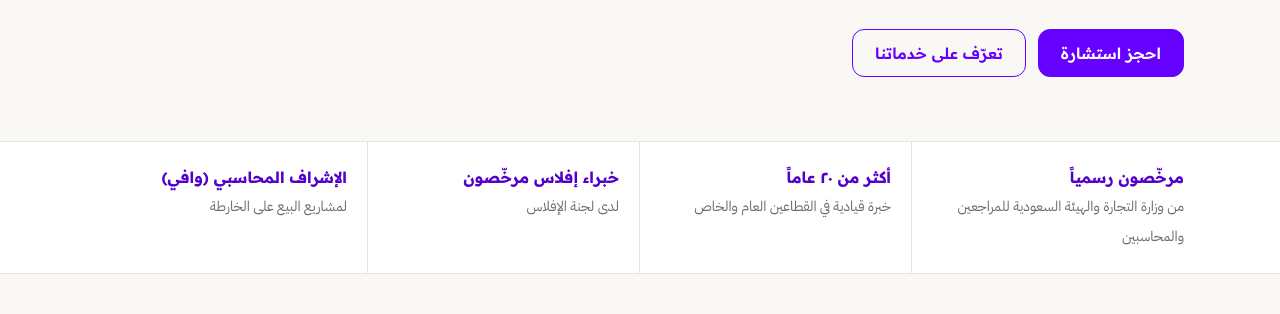
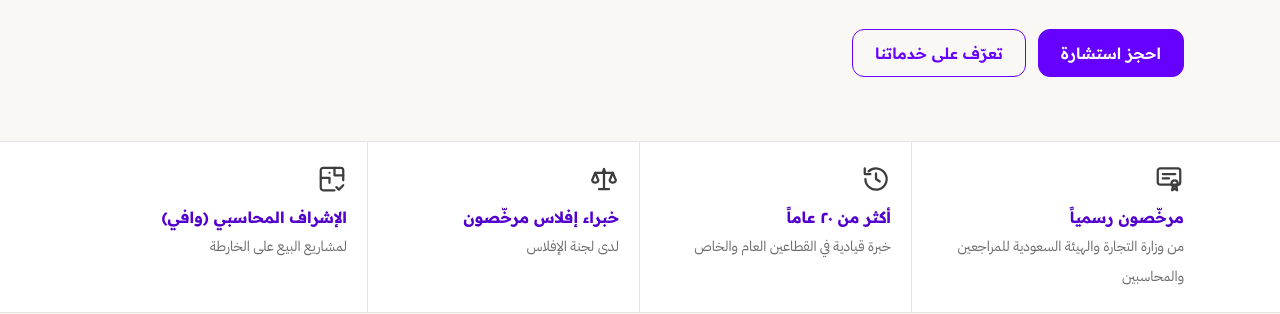
Before and after one commit to Moha054/cpasolmi, a plain HTML site: page index.html in a window 1280 px wide. Shown: the part 509-823 px from the top of the page. Drawn offline with Linux system fonts and the light colour scheme.

Commit message:
Add SVG icons to highlights section in index.html

```diff
--- a/index.html
+++ b/index.html
@@ -103,20 +103,32 @@
   <div class="highlights">
     <div class="container">
       <div class="highlight">
+        <svg class="highlight-icon" viewBox="0 0 24 24" width="30" height="30" fill="none" stroke="currentColor" stroke-width="1.8" stroke-linecap="round" stroke-linejoin="round" aria-hidden="true"><rect x="3" y="3.5" width="18" height="13" rx="2"/><path d="M7 8h10"/><path d="M7 11.5h5"/><circle cx="16.5" cy="15.5" r="2.5"/><path d="M15.2 17.6 14.5 21l2-1.1 2 1.1-.7-3.4"/></svg>
+        <div>
           <strong data-ar="مرخّصون رسمياً" data-en="Licensed Firm">مرخّصون رسمياً</strong>
           <span data-ar="من وزارة التجارة والهيئة السعودية للمراجعين والمحاسبين" data-en="Licensed by the Ministry of Commerce and SOCPA">من وزارة التجارة والهيئة السعودية للمراجعين والمحاسبين</span>
         </div>
+      </div>
       <div class="highlight">
+        <svg class="highlight-icon" viewBox="0 0 24 24" width="30" height="30" fill="none" stroke="currentColor" stroke-width="1.8" stroke-linecap="round" stroke-linejoin="round" aria-hidden="true"><path d="M3.5 12a8.5 8.5 0 1 0 2.6-6.1"/><path d="M3 3.5V8h4.5"/><path d="M12 7.5V12l3 2"/></svg>
+        <div>
           <strong data-ar="أكثر من ٢٠ عاماً" data-en="Over 20 Years">أكثر من ٢٠ عاماً</strong>
           <span data-ar="خبرة قيادية في القطاعين العام والخاص" data-en="Of leadership experience across the public and private sectors">خبرة قيادية في القطاعين العام والخاص</span>
         </div>
+      </div>
       <div class="highlight">
+        <svg class="highlight-icon" viewBox="0 0 24 24" width="30" height="30" fill="none" stroke="currentColor" stroke-width="1.8" stroke-linecap="round" stroke-linejoin="round" aria-hidden="true"><path d="M12 4v16"/><path d="M8 20h8"/><path d="M5 7h14"/><path d="M12 4l-1 3h2z"/><path d="M5 7 2.5 13a2.6 2.6 0 0 0 5 0z"/><path d="M19 7l-2.5 6a2.6 2.6 0 0 0 5 0z"/></svg>
+        <div>
           <strong data-ar="خبراء إفلاس مرخّصون" data-en="Licensed Insolvency Experts">خبراء إفلاس مرخّصون</strong>
           <span data-ar="لدى لجنة الإفلاس" data-en="Licensed by the Bankruptcy Commission">لدى لجنة الإفلاس</span>
         </div>
+      </div>
       <div class="highlight">
+        <svg class="highlight-icon" viewBox="0 0 24 24" width="30" height="30" fill="none" stroke="currentColor" stroke-width="1.8" stroke-linecap="round" stroke-linejoin="round" aria-hidden="true"><path d="M14 21H5a2 2 0 0 1-2-2V5a2 2 0 0 1 2-2h14a2 2 0 0 1 2 2v8"/><path d="M3 11h7v4"/><path d="M14 3v6h7"/><path d="M10 7h0"/><path d="M15.5 18.5l2 2 3.5-3.5"/></svg>
+        <div>
           <strong data-ar="الإشراف المحاسبي (وافي)" data-en="Wafi Accounting Supervision">الإشراف المحاسبي (وافي)</strong>
           <span data-ar="لمشاريع البيع على الخارطة" data-en="For off-plan property projects">لمشاريع البيع على الخارطة</span>
+        </div>
       </div>
     </div>
   </div>
```
Lines whose indentation alone changed are shown as unchanged.
